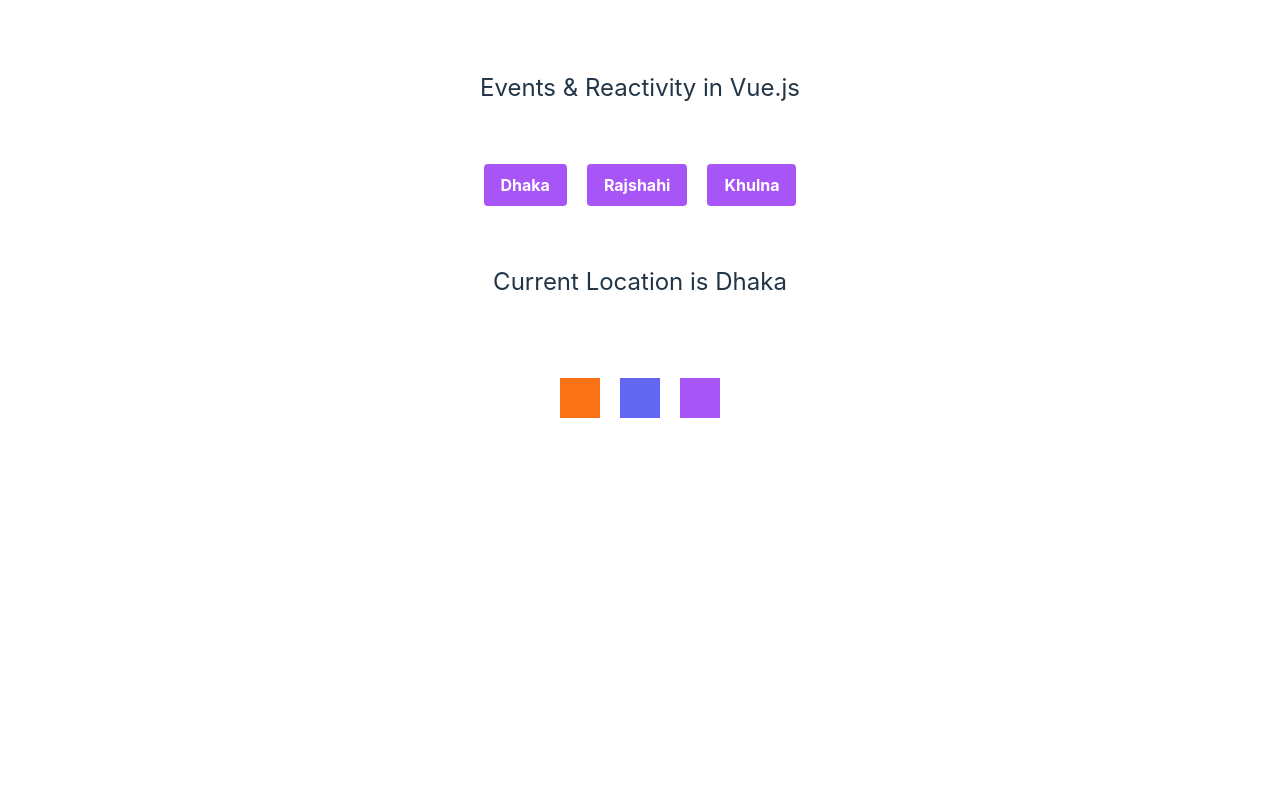
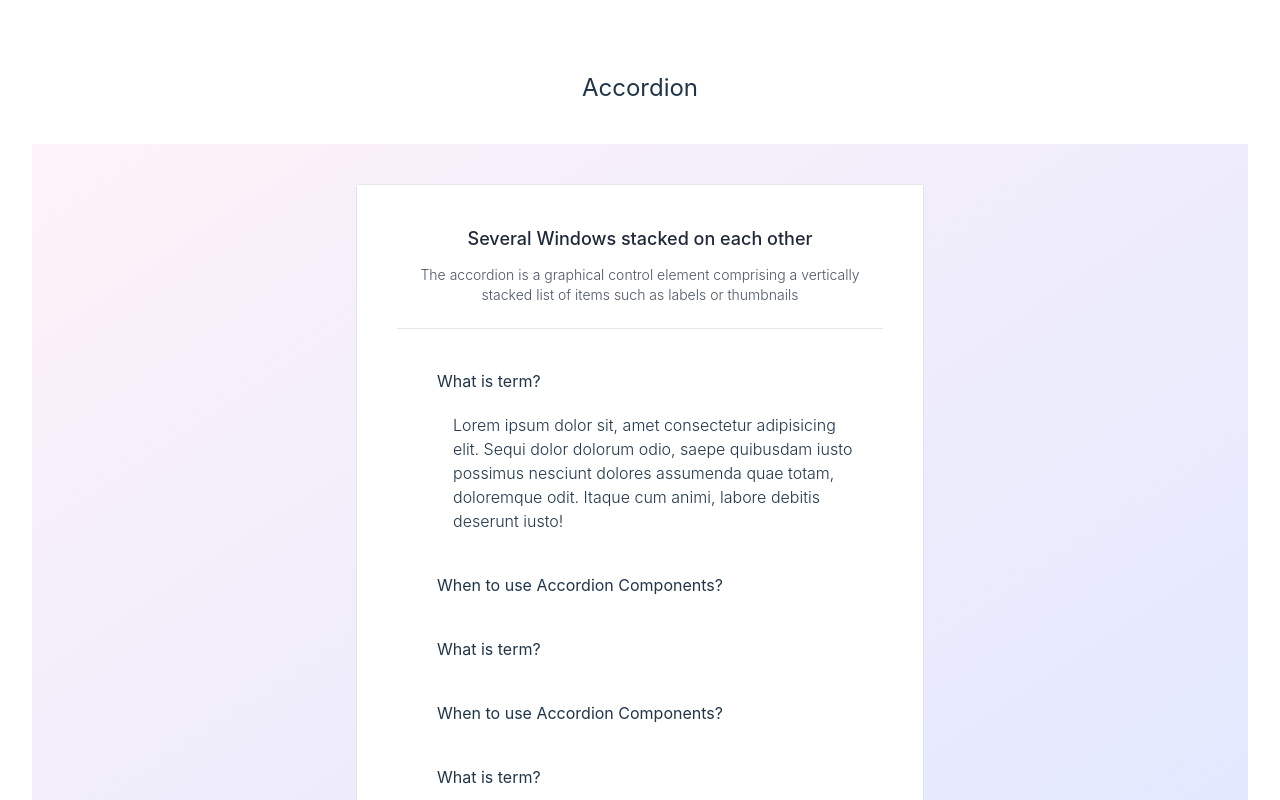
Before and after one commit to mehedijaman/vue_event_reactivity, a Vue app: page / in a window 1280 px wide. Shown: the top 800 px of the page. Built offline with nearby package versions, Linux system fonts and the light colour scheme.

Commit message:
- Accordion with lopp done

```diff
--- a/src/App.vue
+++ b/src/App.vue
@@ -1,34 +1,70 @@
 <script setup>
-import {ref} from 'vue'
-const location  = ref('Dhaka');
+import {ref, reactive} from 'vue'
+const activeIndex = ref('0')
 
-const setLocation = function(newLocation){
-    location.value = newLocation
-}
-
-const buttonColor = ref('bg-purple-500')
+const accordions = reactive([
+    {
+        title: 'What is term?',
+        content: 'Lorem ipsum dolor sit, amet consectetur adipisicing elit. Sequi dolor dolorum odio, saepe quibusdam iusto possimus nesciunt dolores assumenda quae totam, doloremque odit. Itaque cum animi, labore debitis deserunt iusto!',
+        isOpen: 1
+    },
+    {
+        title: 'When to use Accordion Components?',
+        content: 'Lorem, ipsum dolor sit amet consectetur adipisicing elit. Ut suscipit itaque, sequi incidunt ab sit optio debitis dignissimos doloribus ratione nobis id mollitia maiores eveniet necessitatibus dolorum praesentium! Corrupti, at.',
+        isOpen: 0
+    },
+    {
+        title: 'What is term?',
+        content: 'Lorem ipsum dolor sit, amet consectetur adipisicing elit. Sequi dolor dolorum odio, saepe quibusdam iusto possimus nesciunt dolores assumenda quae totam, doloremque odit. Itaque cum animi, labore debitis deserunt iusto!',
+        isOpen: 0
+    },
+    {
+        title: 'When to use Accordion Components?',
+        content: 'Lorem, ipsum dolor sit amet consectetur adipisicing elit. Ut suscipit itaque, sequi incidunt ab sit optio debitis dignissimos doloribus ratione nobis id mollitia maiores eveniet necessitatibus dolorum praesentium! Corrupti, at.',
+        isOpen: 0
+    },
+    {
+        title: 'What is term?',
+        content: 'Lorem ipsum dolor sit, amet consectetur adipisicing elit. Sequi dolor dolorum odio, saepe quibusdam iusto possimus nesciunt dolores assumenda quae totam, doloremque odit. Itaque cum animi, labore debitis deserunt iusto!',
+        isOpen: 0
+    },
+    {
+        title: 'When to use Accordion Components?',
+        content: 'Lorem, ipsum dolor sit amet consectetur adipisicing elit. Ut suscipit itaque, sequi incidunt ab sit optio debitis dignissimos doloribus ratione nobis id mollitia maiores eveniet necessitatibus dolorum praesentium! Corrupti, at.',
+        isOpen: 0
+    }
+])
 
 </script>
 
 <template>
-  <section class="container mx-auto flex items-center flex-col">
-        <h1 class="text-center text-2xl py-10">Events & Reactivity in Vue.js</h1>
-        <div class="container mx-auto flex space-x-5 justify-center m-5">
-            <button :class="buttonColor" class="bg-blue-500 hover:bg-blue-700 text-white font-bold py-2 px-4 rounded" @click="setLocation('Dhaka')">
-                Dhaka
-            </button>
-            <button :class="buttonColor" class="bg-blue-500 hover:bg-blue-700 text-white font-bold py-2 px-4 rounded" @click="setLocation('Rajshahi')">
-                Rajshahi
-            </button>
-            <button :class="buttonColor" class="bg-blue-500 hover:bg-blue-700 text-white font-bold py-2 px-4 rounded" @click="setLocation('Khulna')">
-                Khulna
-            </button>
-        </div>
-        <h1 class="text-2xl m-10">Current Location is {{ location }}</h1>
-        <div class="mt-10 flex space-x-5 justify-center">
-            <div @click="buttonColor = 'bg-orange-500'" class="cursor-pointer w-10 h-10 bg-orange-500"></div>
-            <div @click="buttonColor = 'bg-indigo-500'" class="cursor-pointer w-10 h-10 bg-indigo-500"></div>
-            <div @click="buttonColor = 'bg-purple-500'" class="cursor-pointer w-10 h-10 bg-purple-500"></div>
+   <section class="container mx-auto flex items-center flex-col">
+        <h1 class="text-center text-2xl py-10">Accordion</h1>
+
+        <div class="p-10 bg-gradient-to-br from-pink-50 to-indigo-100 grid place-items-center">
+          <div class="w-6/12 mx-auto rounded border">
+            <div class="bg-white p-10 shadow-sm">
+              <h3 class="text-lg font-medium text-gray-800">Several Windows stacked on each other</h3>
+              <p class="text-sm font-light text-gray-600 my-3">
+                The accordion is a graphical control element comprising a vertically stacked list of items such as labels or thumbnails
+              </p>
+
+              <div class="h-1 w-full mx-auto border-b my-5"></div>
+
+              <!-- What is term -->
+              <div class="transition hover:bg-indigo-50" v-for="(accordion, index) in accordions" :key="index">
+                <!-- header -->
+                <div @click="accordions[index].isOpen = !accordion.isOpen" class="accordion-header cursor-pointer transition flex space-x-5 px-5 items-center h-16">
+                  <i class="fas fa-plus"></i>
+                  <h3>{{ accordion.title }}</h3>
+                </div>
+                <!-- Content -->
+                <div class="px-5 pt-0 text-left pb-5" v-show="1 == accordion.isOpen">
+                  <p class="leading-6 font-light pl-9 ">{{ accordion.content }}</p>
+                </div>
+              </div>
+            </div>
+          </div>
         </div>
     </section>
 </template>
```
